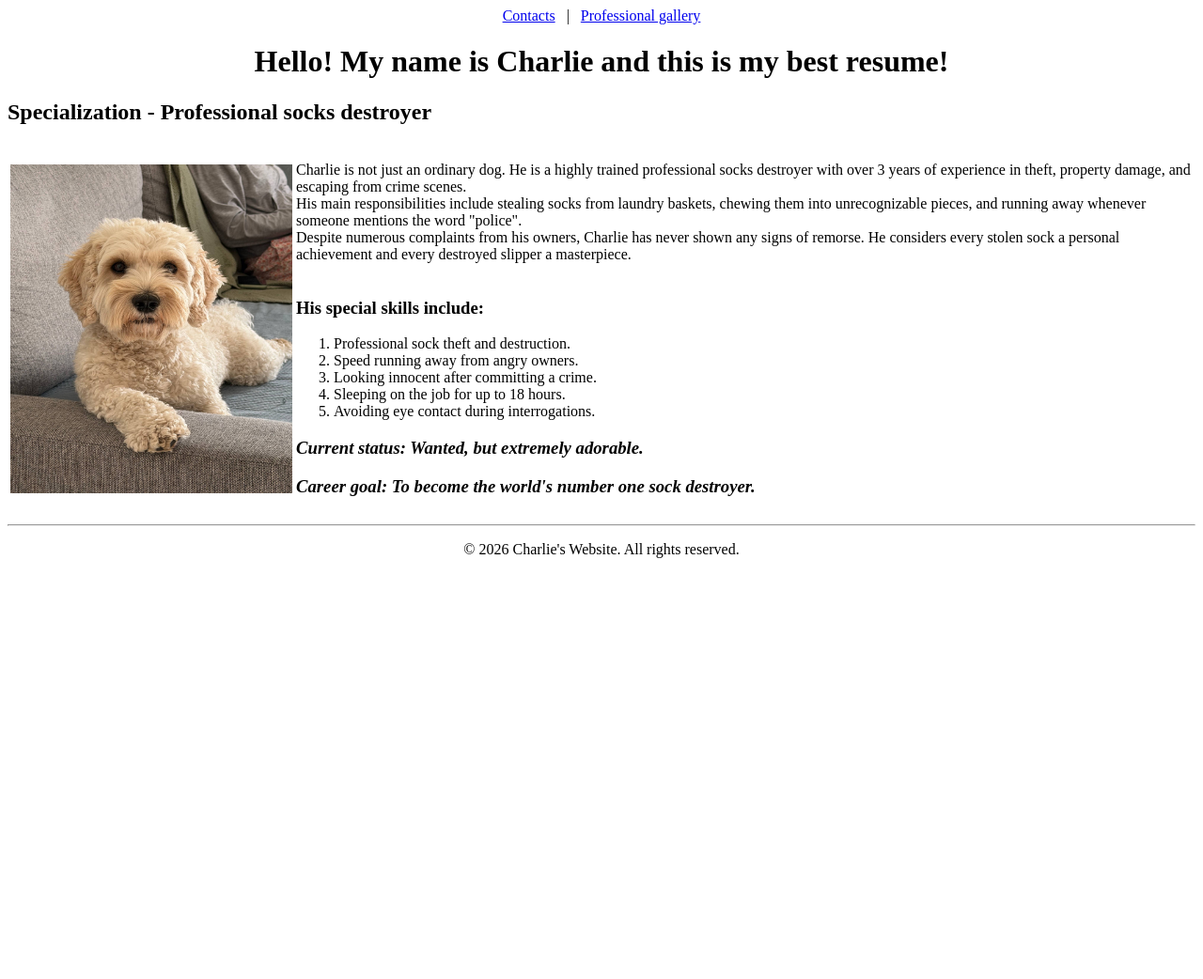
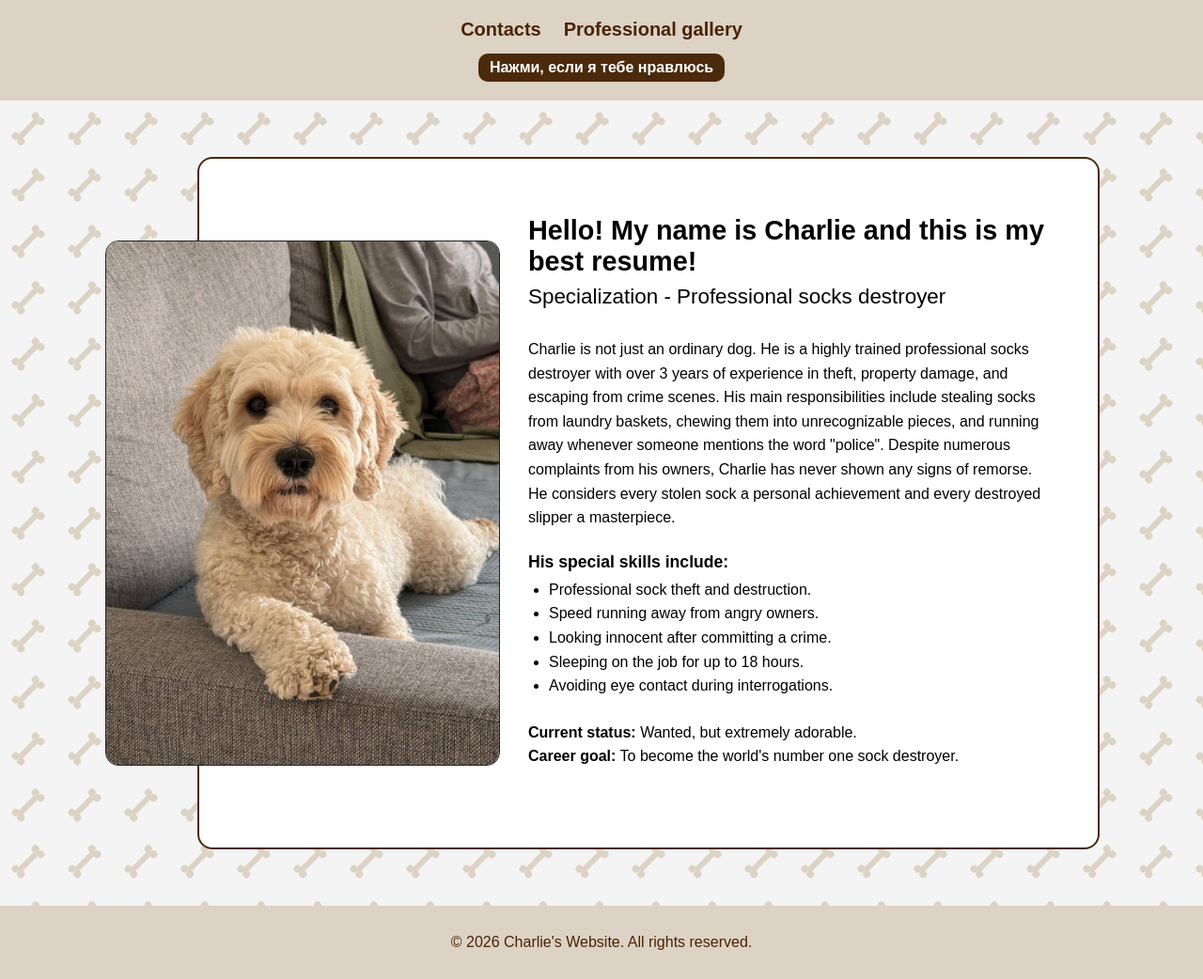
Before and after one commit to denysproductionn/Charlie-s-website, a plain HTML site: page index.html in a window 1280 px wide. Shown: the whole page at 94% size. Before the commit the page ends 800 px from the top, so only its background shows below. Drawn offline with Linux system fonts and the light colour scheme.

Commit message:
Corrections on main page and style implementation

```diff
--- a/index.html
+++ b/index.html
@@ -2,68 +2,85 @@
 <html lang="en">
 
 <head>
-
     <meta charset="UTF-8">
     <meta name="viewport" content="width=device-width, initial-scale=1.0">
     <title>Charlie's resume</title>
-
+    <link rel="stylesheet" href="styles.css">
 </head>
 
 <body>
 
-    <header>
-        <center>
+    <header class="header">
+        <div class="container">
 
-            <nav>
+            <nav class="nav">
                 <a href="pages/contact.html">Contacts</a>
-                &nbsp; | &nbsp;
                 <a href="pages/gallery.html">Professional gallery</a>
             </nav>
 
+            <div class="like-box">
+                <button id="likeBtn" class="like-btn">Нажми, если я тебе нравлюсь</button>
+                    <p id="likeMessage" class="like-message"></p>
+            </div>
 
-            <h1>Hello! My name is Charlie and this is my best resume!</h1>
 
-        </center>
+        </div>
+    </header>
 
-        <h2>Specialization - Professional socks destroyer</h2>
+<main class="main">
+    <div class="container">
+        <section class="resume-card">
+            <img class="resume-photo" src="photo/Charlie.jpg" alt="Charlie">
 
-        <table>
-            <tr>
-                <td>
-                    <img src="photo/Charlie.jpg" width="300" height="350">
-                </td>
+            <div class="resume-text">
+                <h1>Hello! My name is Charlie and this is my best resume!</h1>
+                <h2>Specialization - Professional socks destroyer</h2>
 
-                <td valign="top">
                     <p>
-                        Charlie is not just an ordinary dog. He is a highly trained professional socks destroyer with over 3 years of experience in theft, property damage, and escaping from crime scenes. <br>
-                        His main responsibilities include stealing socks from laundry baskets, chewing them into unrecognizable pieces, and running away whenever someone mentions the word "police". <br>
-                        Despite numerous complaints from his owners, Charlie has never shown any signs of remorse. He considers every stolen sock a personal achievement and every destroyed slipper a masterpiece. <br><br>
+                        Charlie is not just an ordinary dog. He is a highly trained professional socks destroyer with over 3 years of experience in theft, property damage, and escaping from crime scenes.
+                        His main responsibilities include stealing socks from laundry baskets, chewing them into unrecognizable pieces, and running away whenever someone mentions the word "police".
+                        Despite numerous complaints from his owners, Charlie has never shown any signs of remorse. <br>He considers every stolen sock a personal achievement and every destroyed slipper a masterpiece.
+                    </p>
 
                         <h3>His special skills include:</h3>
-                            <ol>
+                            <ul>
                                 <li>Professional sock theft and destruction.</li>
                                 <li>Speed running away from angry owners.</li>
                                 <li>Looking innocent after committing a crime.</li>
                                 <li>Sleeping on the job for up to 18 hours.</li>
                                 <li>Avoiding eye contact during interrogations.</li>
-                            </ol>
+                            </ul>
+                        <p>
+                            <strong>Current status:</strong> Wanted, but extremely adorable.<br>
+                            <strong>Career goal:</strong> To become the world's number one sock destroyer.
+                        </p>
 
-                        <h3><i>Current status: Wanted, but extremely adorable.</i></h3>
-                        <h3><i>Career goal: To become the world's number one sock destroyer.</i></h3>
+            </section>
+        </div>
+    </div>
+</main>
 
-                    </p>
-                </td>
-            </tr>
-        </table>
-    </header>
+<script>
+    const button = document.getElementById("likeBtn");
+    const message = document.getElementById("likeMessage");
 
-<footer>
-        <hr>
+    button.addEventListener("click", function () {
+    message.textContent = "С вашей карты успешно списано $10.000 мне на вкусняшки, спасибо!";
+
+    setTimeout(function () {
+    message.textContent = "";
+  }, 4000);
+});
+</script>
+
+
+<footer class="footer">
+    <div class="container">
             <center>
                 <p>© 2026 Charlie's Website. All rights reserved.</p>
             </center>
-        </hr>
-    </footer>
+    </div>
+</footer>
 
 </body>
 
```
